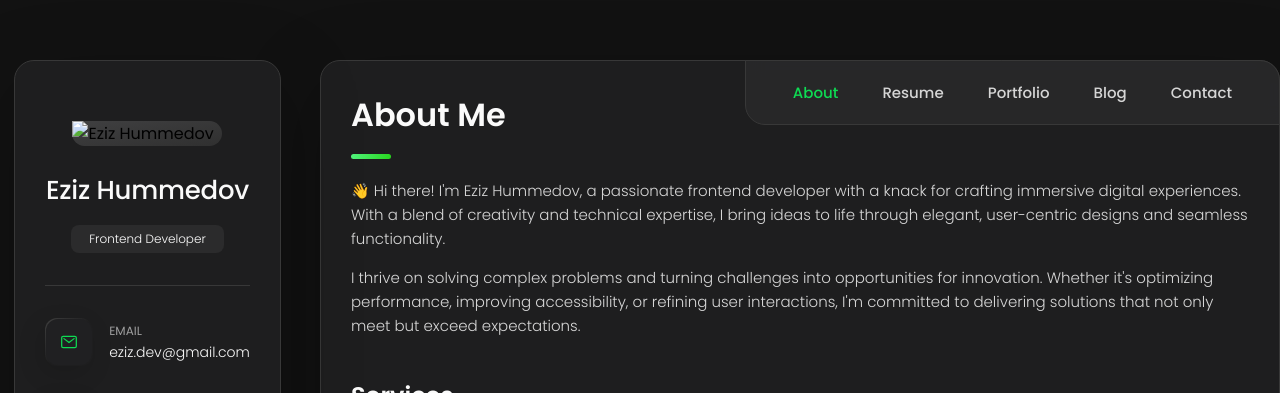
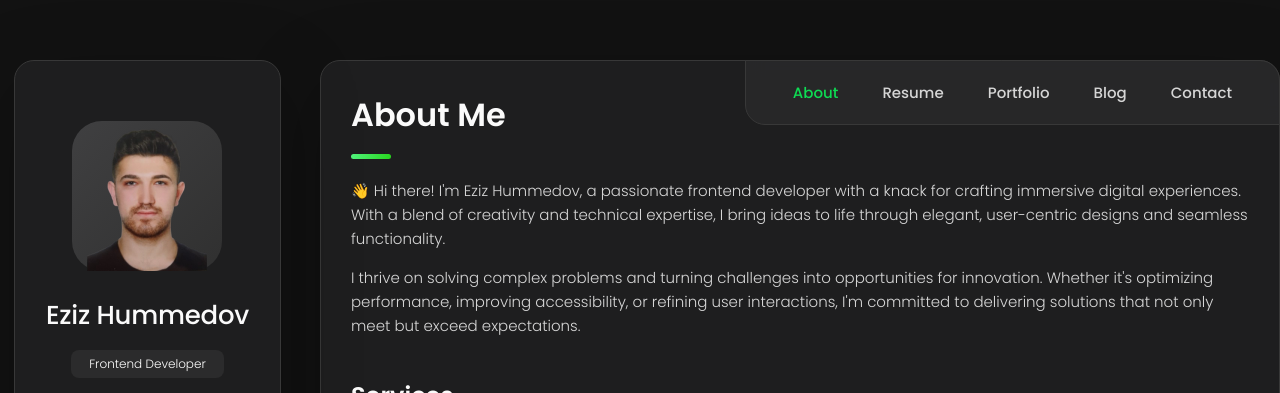
Before and after one commit to ezizhummedov/portfoy, a plain HTML site: page index.html in a window 1280 px wide. Shown: the top 393 px of the page. Drawn offline with nearby package versions, Linux system fonts and the light colour scheme.

Commit message:
photo changed

```diff
--- a/index.html
+++ b/index.html
@@ -27,7 +27,11 @@
       <aside class="sidebar" data-sidebar>
         <div class="sidebar-info">
           <figure class="avatar-box">
-            <img src="./assets/images/" alt="Eziz Hummedov" width="80" />
+            <img
+              src="./assets/images/turgut.png"
+              alt="Eziz Hummedov"
+              width="80"
+            />
           </figure>
 
           <div class="info-content">
```
